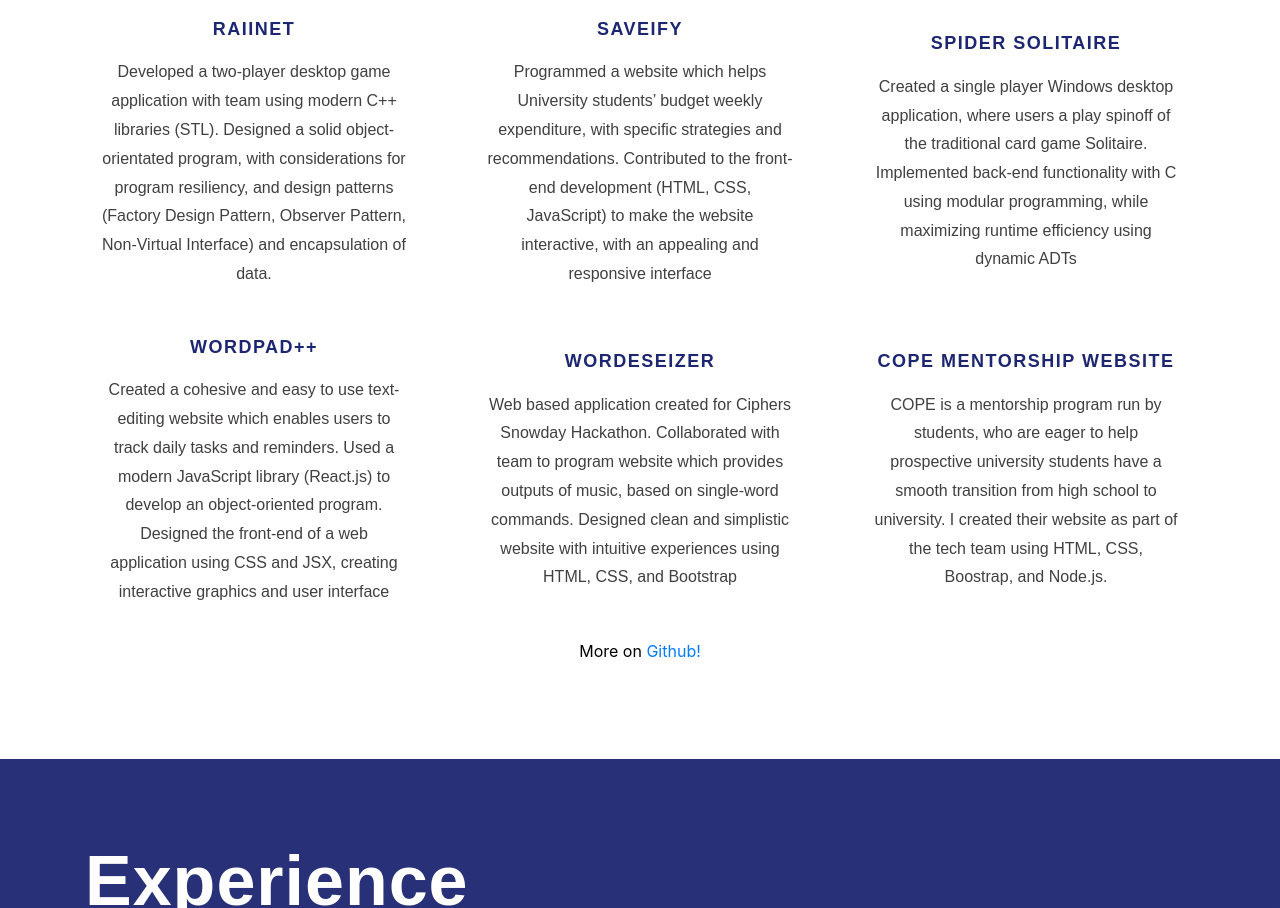
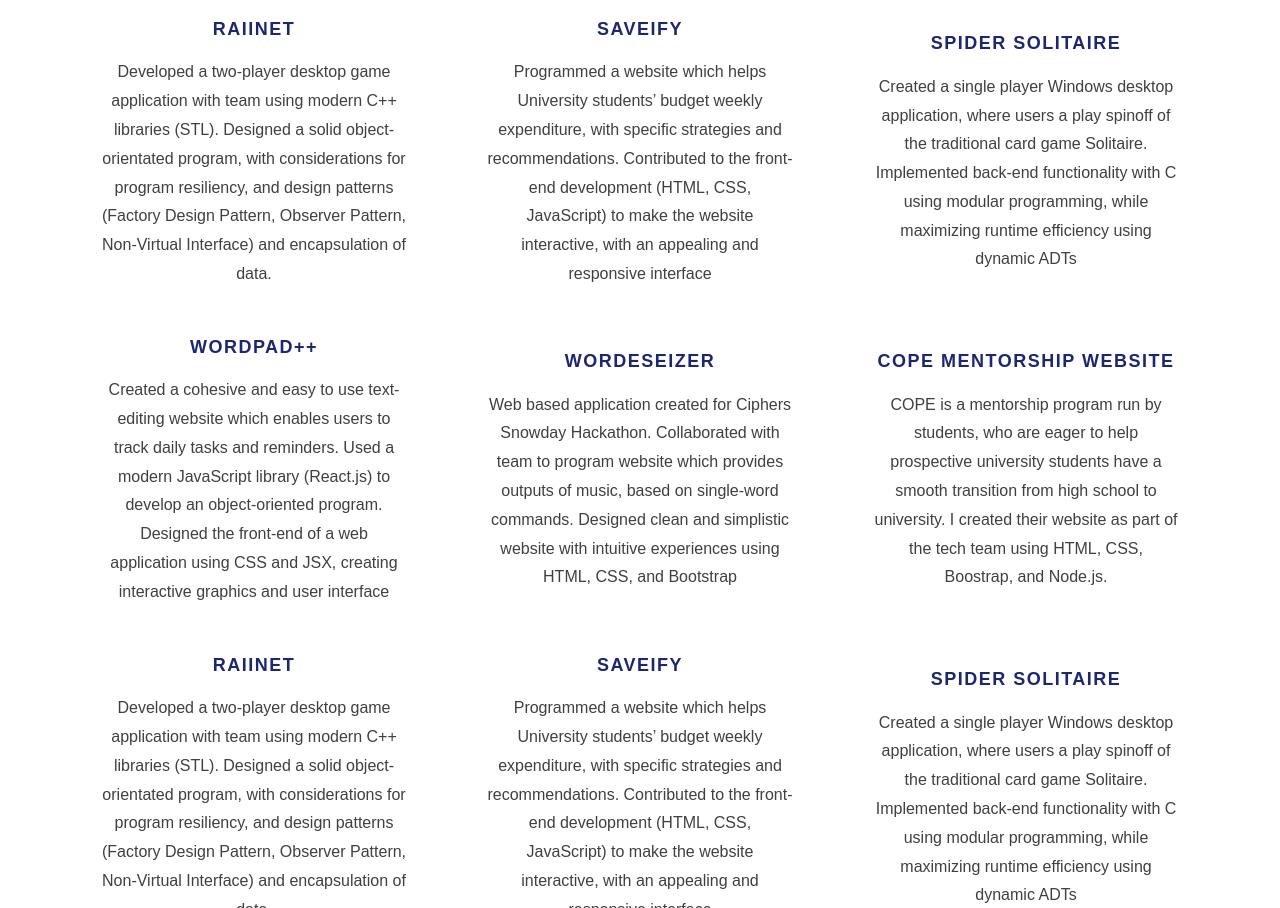
Before and after one commit to balpreetmm/2020Website, a plain HTML site: page index.html in a window 1280 px wide. Shown: the part 1892-2800 px from the top of the page. Drawn offline with nearby package versions, Linux system fonts and the light colour scheme.

Commit message:
Update index.html

```diff
--- a/index.html
+++ b/index.html
@@ -13,7 +13,7 @@
         <div class="row">
           <div class="col-lg-7 col-md-12 col-12">
             <h1> Balpreet <strong>Mangat  </strong> </h1>
-            <h2 class="pt-12">Hi there! I am a Computer Science Major at the University of Waterloo currently searching for a Winter 2021 Co-op job. As an inpsiring software developer, I aim to deploy my skill set and passion for technology to pursue future work and careers in computation-based problem-solving. Welcome to my little corner of the interwebs!</h2>
+            <h2 class="pt-12">Hi there! I am a Computer Science Major at the University of Waterloo currently searching for a Summer 2021 Co-op job. As an inpsiring software developer, I aim to deploy my skill set and passion for technology to pursue future work and careers in computation-based problem-solving. Welcome to my little corner of the interwebs!</h2>
             <div class="header-btn-section">
               <a class="btn btn-1" href="Resume.pdf" target="_blank"> My Resume </a>
               <a class="btn btn-2" href="#contact-me"> Contact Me </a>
@@ -32,7 +32,7 @@
         <div class="row">
           <div class="col-lg-12 col-md-12 col-12">
             <h1 style="color:#f8f8ff !important"> <strong> About Me</strong> </h1>
-            <h2 class="pt-12" style="color:#f8f8ff !important" >I am currently in my 3A term at the University of Waterloo and would describe myself as someone who’s hardworking, motivated and constantly on the search for new challenges. From working on developing desktop games to budgeting websites, I have developed a keen interest in creating and constantly using my new found skills. Apart from that, I like to keep myself busy with mentoring and volunteering for the Women in Computer Science Club and playing sports such as badminton and volleyball.</h2>
+            <h2 class="pt-12" style="color:#f8f8ff !important" >I just finished by 3A term at the University of Waterloo and would describe myself as someone who’s hardworking, motivated and constantly on the search for new challenges. From working on developing desktop games to budgeting websites, I have developed a keen interest in creating and constantly using my new found skills. Apart from that, I like to keep myself busy with mentoring and volunteering for the Women in Computer Science Club and playing sports such as badminton and volleyball.</h2>
           </div>
         </div>
 
@@ -134,6 +134,30 @@
             </div>
           </div>
         </div>
+
+         <div class="project-grid row mx-md-n4">
+          <div class="col px-md-4">
+            <div class="p-3 project-col">
+              <h3><strong>RAIInet</strong></h3>
+              <p> Developed a two-player desktop game application with team using modern C++ libraries (STL). Designed a solid object-orientated program, with considerations for program resiliency, and design patterns (Factory Design Pattern, Observer Pattern, Non-Virtual Interface) and encapsulation of data.
+                </p>
+            </div>
+          </div>
+          <div class="col px-md-4">
+            <div class="p-3 project-col">
+              <h3><strong>Saveify</strong></h3>
+              <p> Programmed a website which helps University students’ budget weekly expenditure, with specific strategies and recommendations. Contributed to the front-end development (HTML, CSS, JavaScript) to make the website interactive, with an appealing and responsive interface </p>
+             </div>
+          </div>
+          <div class="col px-md-4">
+            <div class="p-3 project-col">
+              <h3><strong>Spider Solitaire</strong></h3>
+              <p> Created a single player Windows desktop application, where users a play spinoff of the traditional card game Solitaire. Implemented back-end functionality with C using modular programming, while maximizing runtime efficiency using dynamic ADTs
+                </p>
+            </div>
+          </div>
+        </div>
+
         <p style="color:black!important"> More on <a href="https://github.com/balpreetmm"> Github!</a> </p>
 
       </div>
```
